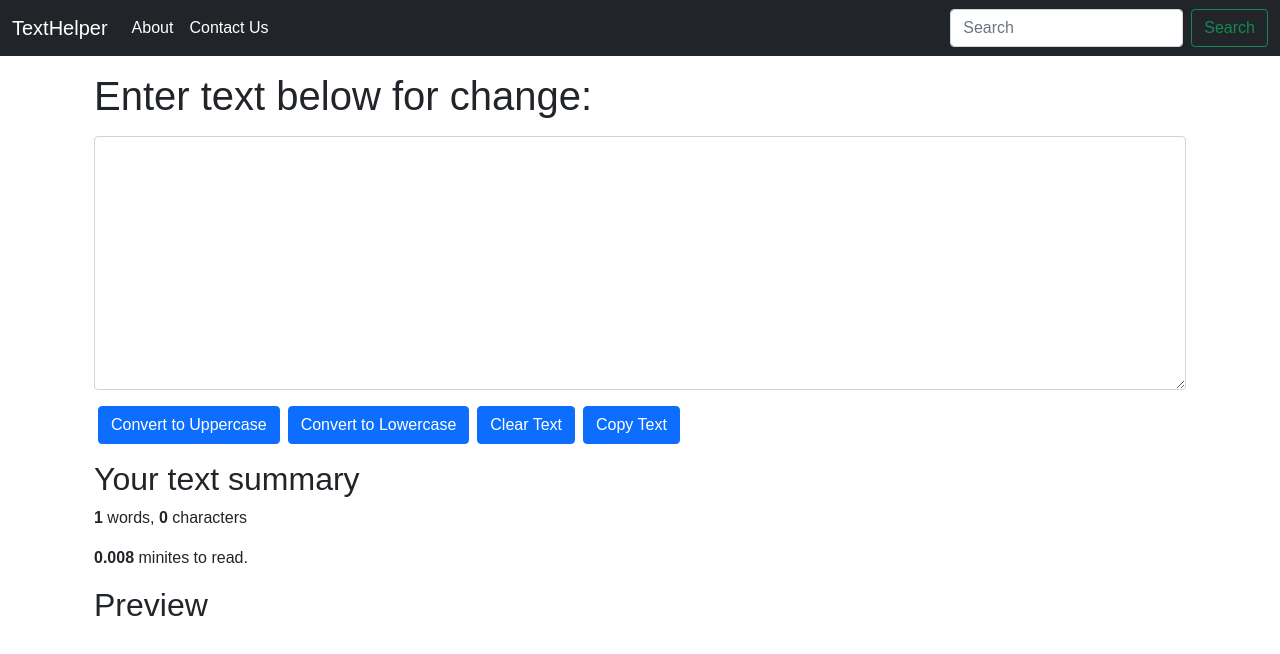
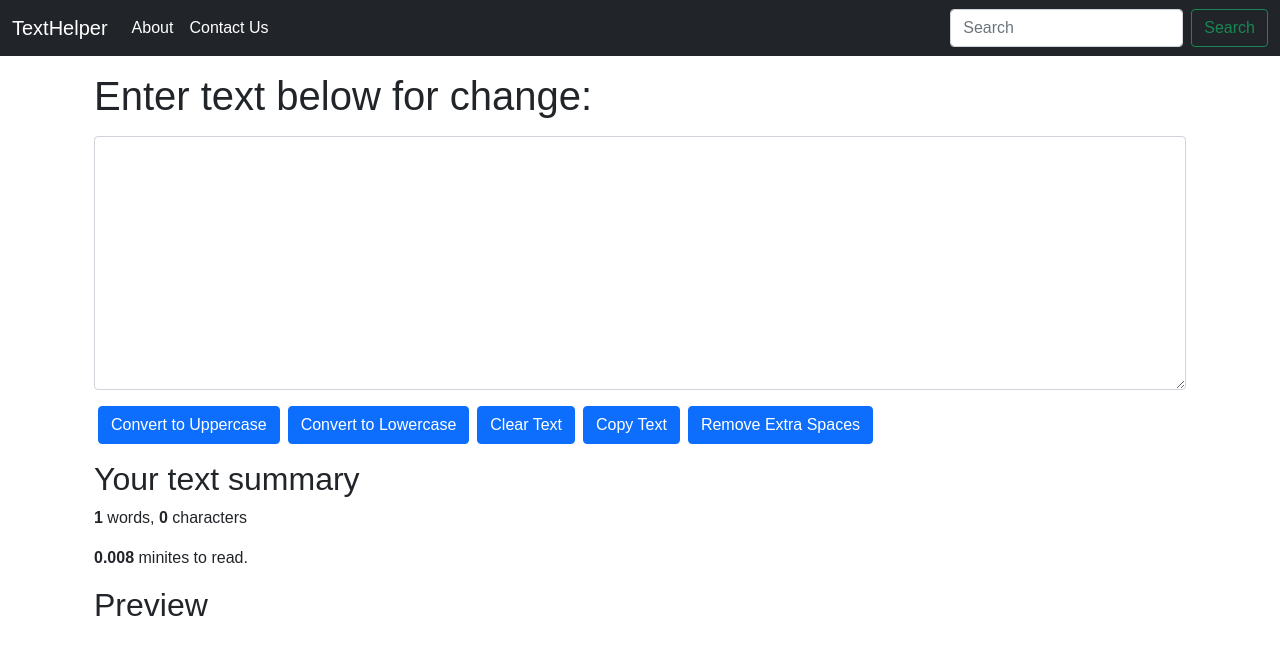
Before and after one commit to Nachiket-Patel/Web-Devolopment, a React (Create React App) app in the folder React/my-app/: page / in a window 1280 px wide. Shown: the top 654 px of the page. Built offline with nearby package versions, Linux system fonts and the light colour scheme.

Commit message:
Add remove extra spaces function

```diff
--- a/React/my-app/src/components/TextForm.js
+++ b/React/my-app/src/components/TextForm.js
@@ -29,6 +29,12 @@ export default function TextForm(props){
         navigator.clipboard.writeText(text.value);
     }
 
+    function removeExtraSpaces(){
+        console.log("remove extra spaces was clicked");
+        let newText = text.split(/[ ]+/);
+        setText(newText.join(" "));
+    }
+
     function handleOnChange(event){
         console.log("On change event"); //to check in console that function is working or not
         setText(event.target.value);
@@ -46,6 +52,7 @@ export default function TextForm(props){
                 <button className="btn btn-primary mx-1" onClick={handleLoClick}>Convert to Lowercase</button>
                 <button className="btn btn-primary mx-1" onClick={handleClearText}>Clear Text</button>
                 <button className="btn btn-primary mx-1" onClick={handleCopyText}>Copy Text</button>
+                <button className="btn btn-primary mx-1" onClick={removeExtraSpaces}>Remove Extra Spaces</button>
             </div>
 
             <div className="container my-3">
```
